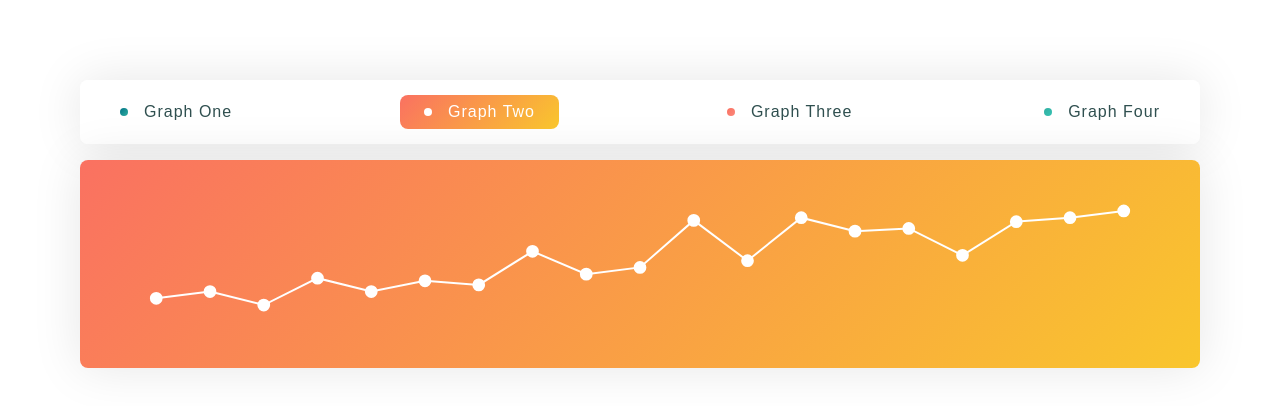
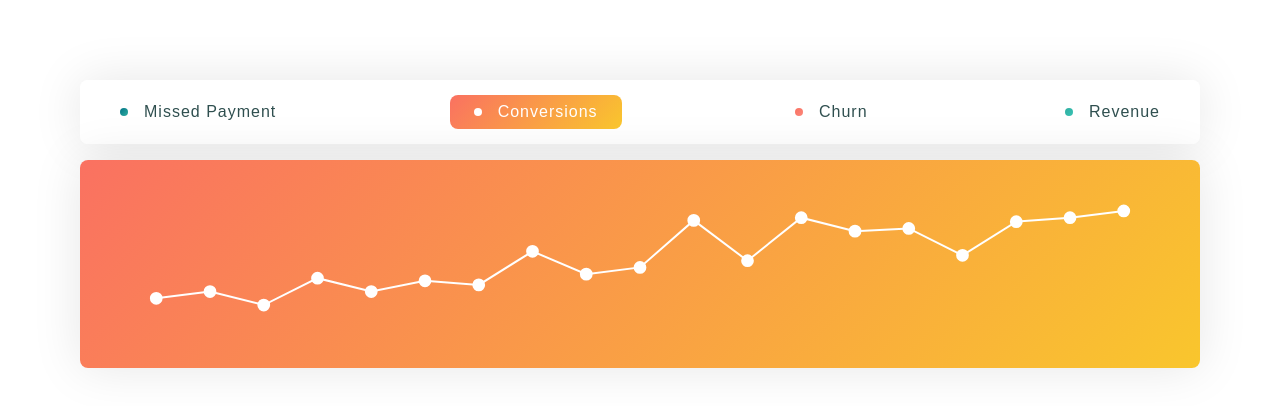
Before and after one commit to jacobsfletch/react-svg-part-two, a React app: page / in a window 1280 px wide. Built offline with nearby package versions, Linux system fonts and the light colour scheme.

Commit message:
updates tab labels and button style

```diff
--- a/public/index.html
+++ b/public/index.html
@@ -5,7 +5,7 @@
 		<meta name="viewport" content="width=device-width, initial-scale=1, shrink-to-fit=no">
 		<meta name="theme-color" content="#000000">
 		<link rel="shortcut icon" href="%PUBLIC_URL%/favicon.ico">
-		<title>Part 1 - React SVG</title>
+		<title>Part 2 - React SVG</title>
 	</head>
 	<body>
 		<noscript>
--- a/src/Chart.js
+++ b/src/Chart.js
@@ -13,19 +13,19 @@ class Chart extends Component {
 		this.state = {
 			menu: [
 				{
-					label: "Graph One",
+					label: "Missed Payment",
 					active: false,
 					array: [5, 30, -5, -10, 15, -15, 20, 5, 8, -12, -20, 2, 3, -5, 8, -2, 22, -30, -22]
 				}, {
-					label: "Graph Two",
+					label: "Conversions",
 					active: true,
 					array: [30, 25, 35, 15, 25, 17, 20, -5, 12, 7, -28, 2, -30, -20, -22, -2, -27, -30, -35]
 				}, {
-					label: "Graph Three",
+					label: "Churn",
 					active: false,
 					array: [-12, -35, -28, -30, -7, -1, -22, 16, 2, -5, 4, -19, -2, 15, 10, 25, 30, 28, 35]
 				}, {
-					label: "Graph Four",
+					label: "Revenue",
 					active: false,
 					array: [5, 12, -2, 8, 3, -12, 20, 5, 8, -12, -20, -9, 5, 12, -1, -2, 22, -30, 5]
 				}
@@ -53,7 +53,6 @@ class Chart extends Component {
 		const newState = [...this.state.menu]
 		for(var i = 0; i < newState.length; i++) {
 			if(newState[i].active) {
-				this.lastArrayY = newState[i].array
 				newState[i].active = false
 			}
 		}
--- a/src/index.css
+++ b/src/index.css
@@ -46,6 +46,7 @@ body {
 	border-radius: 8px;
 	padding: .5rem 1.5rem;
 	background-color: transparent;
+	white-space: nowrap;
 }
 
 .menu-item button::before {
```
